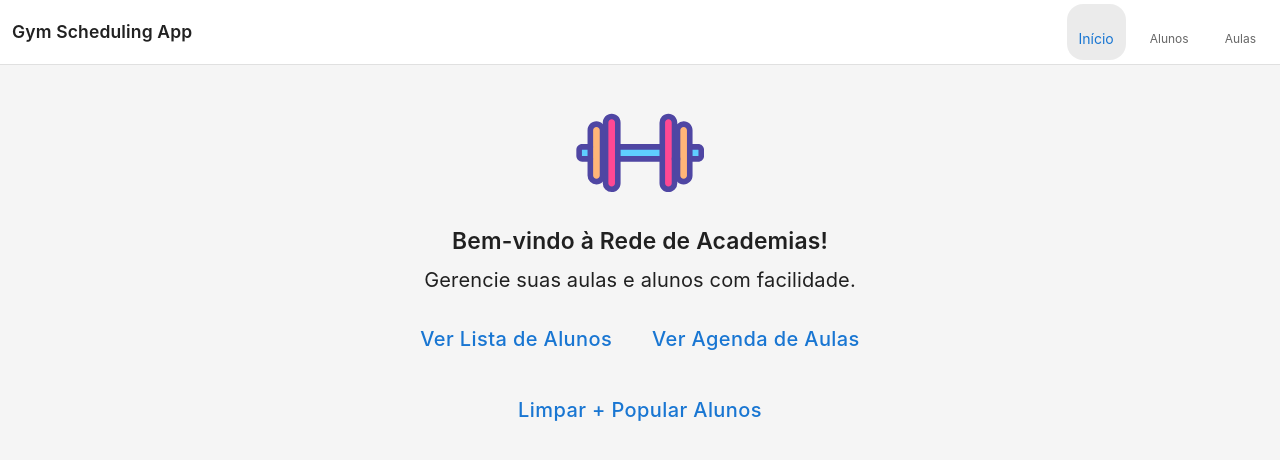
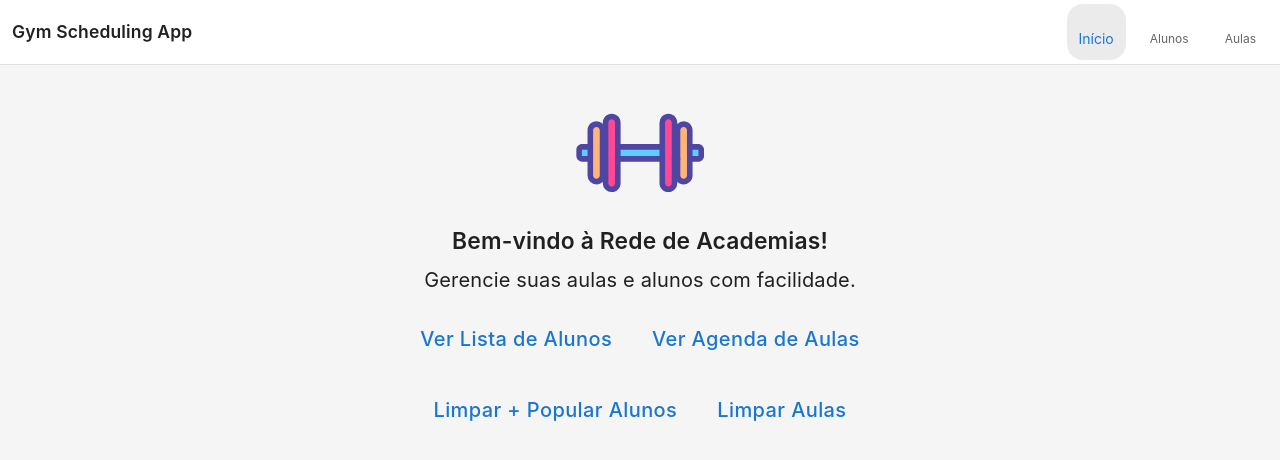
Before and after one commit to Guiroos/gym-scheduling-app, a React (Vite) app: page / in a window 1280 px wide. Shown: the top 460 px of the page. Built offline with nearby package versions, Linux system fonts and the light colour scheme; some icons are missing.

Commit message:
feat: implement clearClasses function into home page

```diff
--- a/src/pages/Home/index.tsx
+++ b/src/pages/Home/index.tsx
@@ -3,14 +3,17 @@ import { Link } from 'react-router-dom';
 
 import { Box, Button, Container, Grid, Typography } from '@mui/material';
 
+import { clearClasses } from '@/services/indexedDb/queries/class/clearClasses';
+
 import { generateMockStudentsAndAddToDB } from '@/utils/mockData/studentsMock';
 import { handleToastifyMessage } from '@/utils/toastify/toastifyMessage';
 
 const HomePage = () => {
-  const [loading, setLoading] = useState(false);
+  const [populateLoading, setPopulateLoading] = useState(false);
+  const [clearLoading, setClearLoading] = useState(false);
 
   const handlePopulateStudents = async () => {
-    setLoading(true);
+    setPopulateLoading(true);
 
     await generateMockStudentsAndAddToDB();
 
@@ -19,7 +22,21 @@ const HomePage = () => {
         message: 'Alunos populados com sucesso!',
         type: 'success',
       });
-      setLoading(false);
+      setPopulateLoading(false);
+    }, 1500);
+  };
+
+  const handleClearClasses = async () => {
+    setClearLoading(true);
+
+    await clearClasses();
+
+    setTimeout(() => {
+      handleToastifyMessage({
+        message: 'Aulas limpas com sucesso!',
+        type: 'success',
+      });
+      setClearLoading(false);
     }, 1500);
   };
 
@@ -40,7 +57,7 @@ const HomePage = () => {
             sx={{ mt: (theme) => theme.customSpacings.md }}
             component={Link}
             to="/students"
-            disabled={loading}
+            disabled={populateLoading || clearLoading}
           >
             Ver Lista de Alunos
           </Button>
@@ -49,7 +66,7 @@ const HomePage = () => {
             sx={{ mt: (theme) => theme.customSpacings.md }}
             component={Link}
             to="/classes"
-            disabled={loading}
+            disabled={populateLoading || clearLoading}
           >
             Ver Agenda de Aulas
           </Button>
@@ -57,10 +74,19 @@ const HomePage = () => {
           <Button
             sx={{ mt: (theme) => theme.customSpacings.md }}
             onClick={handlePopulateStudents}
-            disabled={loading}
-            loading={loading}
+            disabled={populateLoading || clearLoading}
+            loading={populateLoading}
           >
             Limpar + Popular Alunos
+          </Button>
+
+          <Button
+            sx={{ mt: (theme) => theme.customSpacings.md }}
+            onClick={handleClearClasses}
+            disabled={populateLoading || clearLoading}
+            loading={clearLoading}
+          >
+            Limpar Aulas
           </Button>
         </Grid>
       </Box>
```
